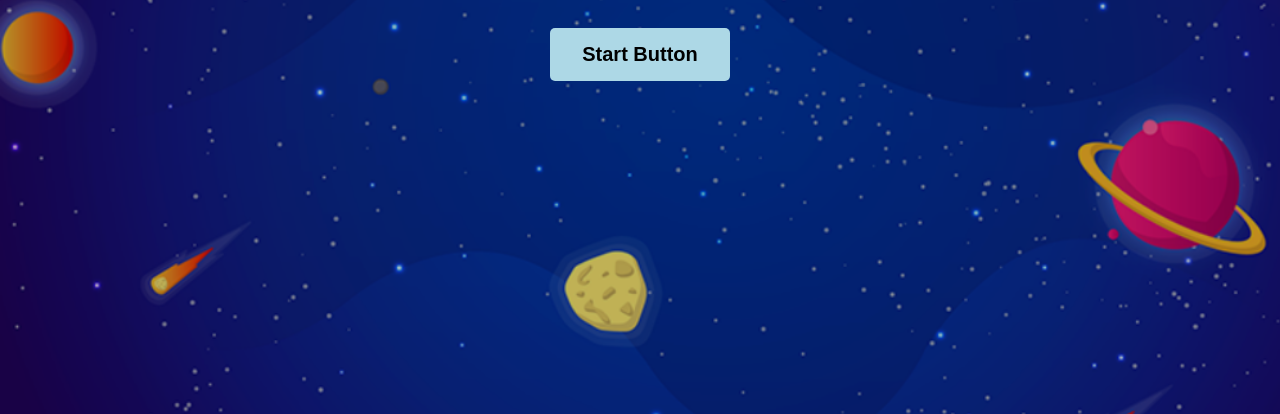
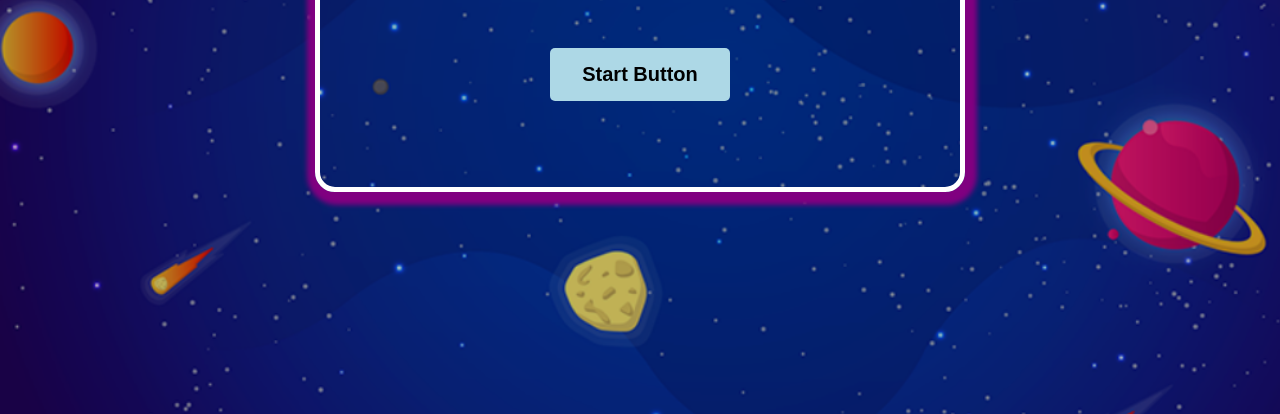
Before and after one commit to CSI-Trainee-2023/game_Abhinav, a plain HTML site: page index.html in a window 1280 px wide. Shown: the part 386-800 px from the top of the page. Drawn offline with Linux system fonts and the light colour scheme.

Commit message:
home page updated

```diff
--- a/index.html
+++ b/index.html
@@ -31,21 +31,31 @@
         border: none;
         font-size: 20px;
         align-items: center;
+        margin-top: 30px;
+
     }
     .container{
         display: flex;
         align-items: center;
+        flex-direction: column;
+        height: 50vh;
+        border: 5px solid white;
+        border-radius: 20px;
         justify-content: center;
-        flex-direction: column;
-        height: 90vh;
+        width: 50vw;
+        margin-top: 10rem;
+        box-shadow: 2px 3px 5px 10px purple;
     }
+
 </style>
 <body>
     <div class="container">
-    <h1>Space Invader</h1>
+            <h1>Space Invader</h1>
      <div >
         <a href="home.html"><button class="startbutton">Start Button</button></a>
      </div>
+
+
      </div>
 </body>
 </html>
```
